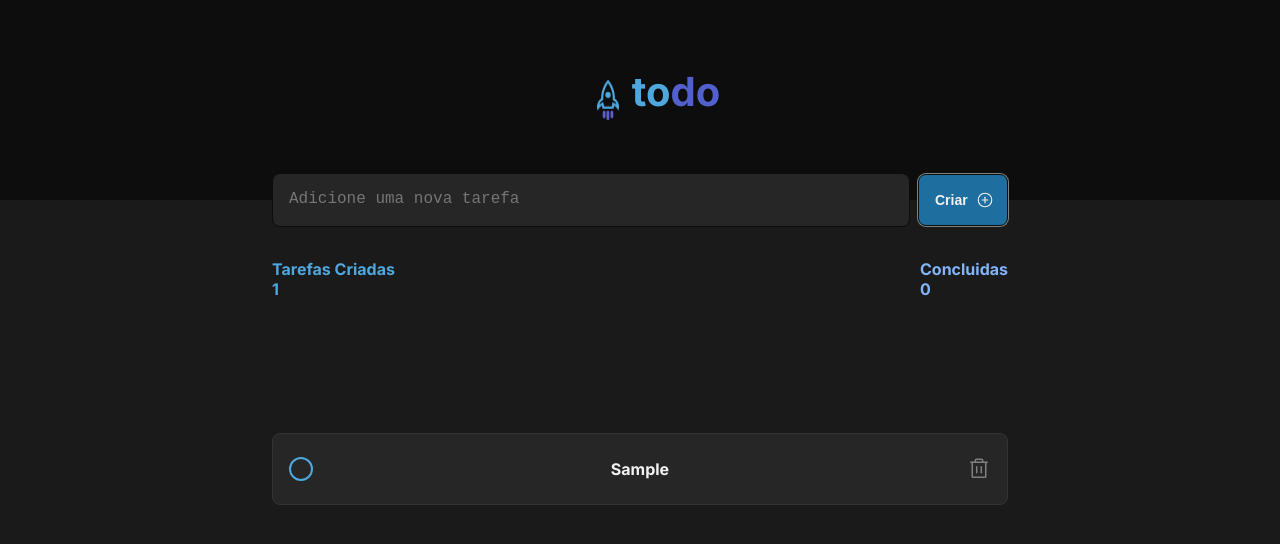
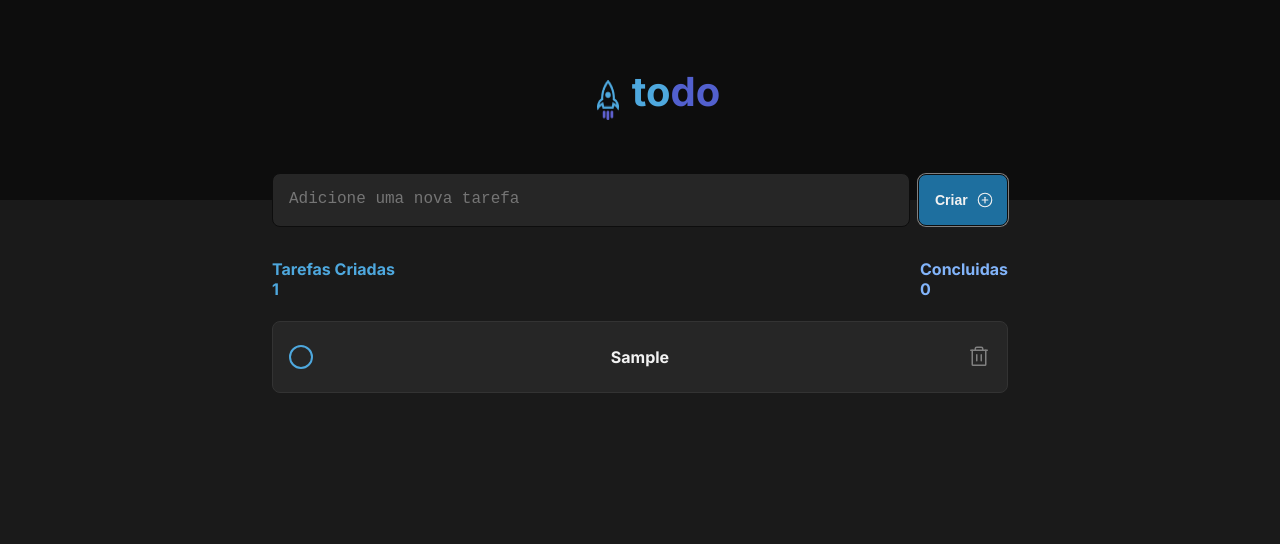
Before and after one commit to ithauront/ToDoList, a React (Vite) app: page / in a window 1280 px wide. Both pictures are taken after typing "Sample" into the empty fields and a click on the button "Criar". Shown: the top 544 px of the page. Built offline with nearby package versions, Linux system fonts and the light colour scheme.

Commit message:
taskList render
now the taskList is rendering properly

```diff
--- a/src/components/taskList.module.css
+++ b/src/components/taskList.module.css
@@ -52,13 +52,18 @@
         cursor: pointer;
     }
 
+
+
 .tasksListWrapper {
     position: relative;
 
     top: 3.375rem;
+    display: flex;
+  flex-direction: column;
+  align-items: center;
 }
 
-.taskCreated {
+.tasksCreated {
     width: 46rem;
     height: 1.187rem;
     padding: 0;
@@ -72,6 +77,7 @@
 .header div {
     display: flex;
 }
+
 
 .created {
     color: var(--blue);
@@ -112,11 +118,11 @@
 }
 
 
-.list {
-    position: absolute;
-    top:  calc(1.187rem + 10rem);
+
+.taskOnTheList {
+
+   margin-top:  calc(1.187rem + 3rem);
     left: 50%;
-    transform: translate(-50%);
 
     width: 46rem;
     height: 4.5rem;
@@ -133,8 +139,8 @@
     color: var(--gray-100);
 }
 
-.list + .list {
-    margin-top: calc(4.5rem + 0.75rem)
+.taskOnTheList + .taskOnTheList {
+    margin-top: 0.75rem
 }
 
 .checkbox {
--- a/src/components/taskList.tsx
+++ b/src/components/taskList.tsx
@@ -41,8 +41,9 @@ export function TaskList(){
                 </footer>
         </form>
         </header>
+
         <div className={styles.tasksListWrapper}>
-        <main className={styles.taskCreated}>
+        <main className={styles.tasksCreated}>
           <div className={styles.created}>
                  <p>Tarefas Criadas</p> <span>{tasks.length}</span>
             </div>
@@ -51,6 +52,7 @@ export function TaskList(){
             </div>
 
         </main>
+
         <footer className={tasks.length === 0 ? styles.empty : ''}>
   {tasks.length === 0 ? (
     <>
@@ -62,13 +64,13 @@ export function TaskList(){
     <>
 
         {tasks.map((task, index) => (
-            <ul>
-          <li className={styles.list} key={index}>
+
+          <div className={styles.taskOnTheList} key={index}>
             <input className={styles.checkbox} type="checkbox" />
             <p className={styles.text}>{task}</p>
             <button className={styles.trashButton} type='submit'><Trash size={24} /></button>
-          </li>
-          </ul>
+          </div>
+
         ))}
 
     </>
```
Also changed, not shown: 1 other file (tests, documents, lock files or other folders).
